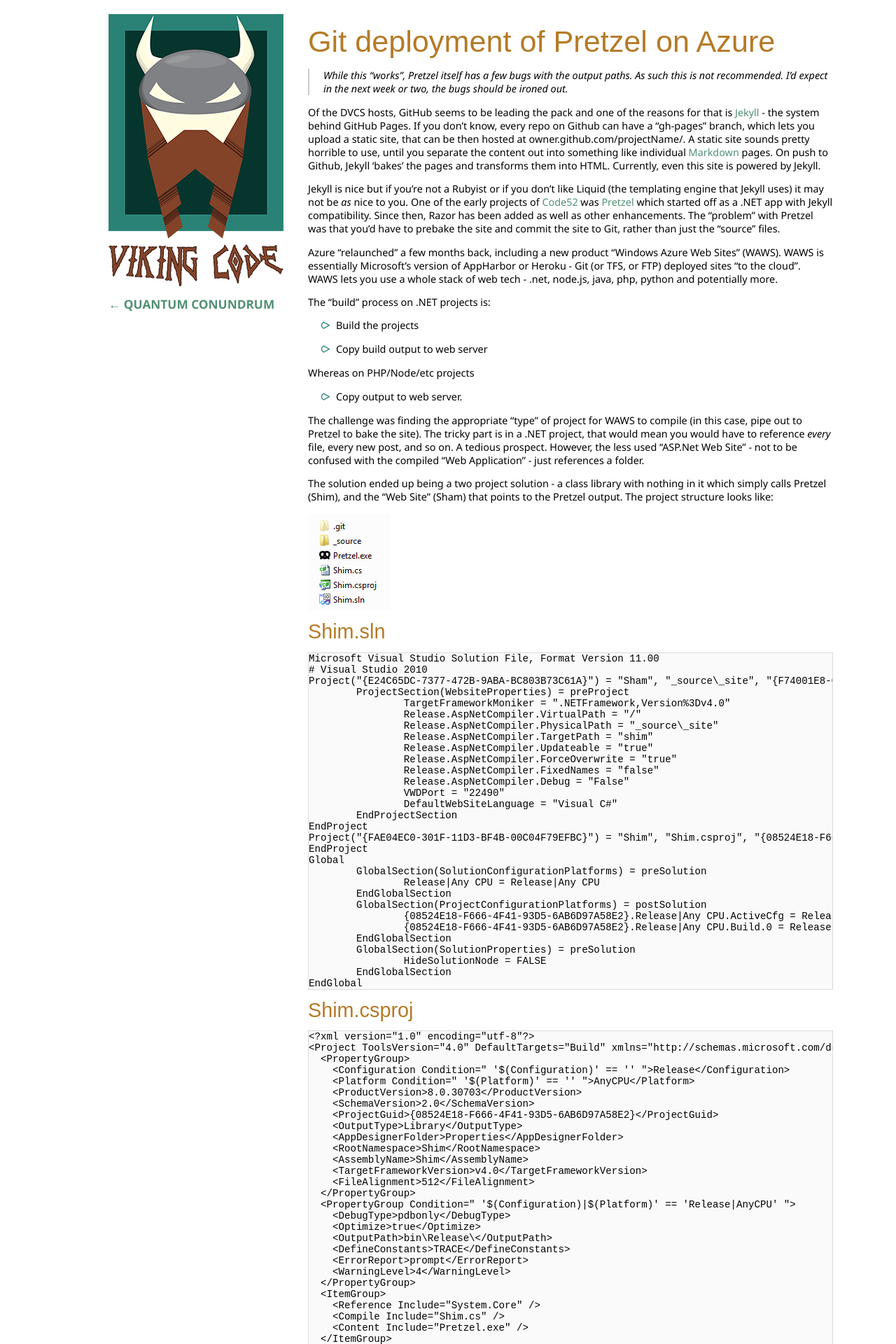
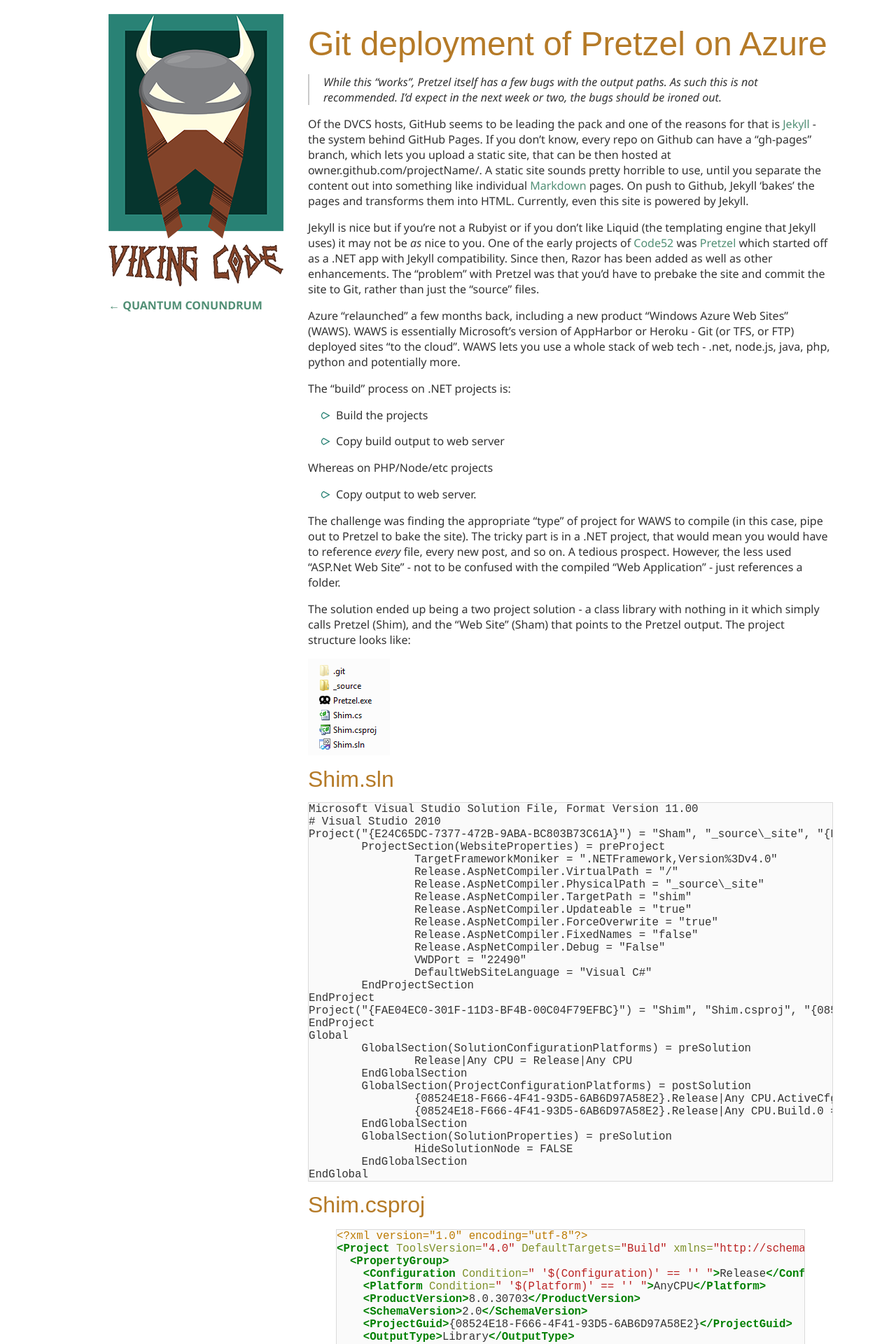
Before and after one commit to vikingcode/vikingcode.github.io, a Jekyll site: the page built from _posts/2012-08-05-pretzel-on-azure.md, in a window 1280 px wide. Shown: the top 1920 px of the page at 70% size. Built offline with Jekyll 4.4.1, drawn with Linux system fonts in a browser that asks for light colours; Markdown is read by kramdown in place of the engine named in the settings; some of the changed text lies outside the part shown.

Commit message:
attempting highlighting

```diff
--- a/_posts/2012-08-05-pretzel-on-azure.md
+++ b/_posts/2012-08-05-pretzel-on-azure.md
@@ -60,45 +60,51 @@
 	EndGlobal
 
 ###Shim.csproj
-	<?xml version="1.0" encoding="utf-8"?>
-	<Project ToolsVersion="4.0" DefaultTargets="Build" xmlns="http://schemas.microsoft.com/developer/msbuild/2003">
-	  <PropertyGroup>
-	    <Configuration Condition=" '$(Configuration)' == '' ">Release</Configuration>
-	    <Platform Condition=" '$(Platform)' == '' ">AnyCPU</Platform>
-	    <ProductVersion>8.0.30703</ProductVersion>
-	    <SchemaVersion>2.0</SchemaVersion>
-	    <ProjectGuid>{08524E18-F666-4F41-93D5-6AB6D97A58E2}</ProjectGuid>
-	    <OutputType>Library</OutputType>
-	    <AppDesignerFolder>Properties</AppDesignerFolder>
-	    <RootNamespace>Shim</RootNamespace>
-	    <AssemblyName>Shim</AssemblyName>
-	    <TargetFrameworkVersion>v4.0</TargetFrameworkVersion>
-	    <FileAlignment>512</FileAlignment>
-	  </PropertyGroup>
-	  <PropertyGroup Condition=" '$(Configuration)|$(Platform)' == 'Release|AnyCPU' ">
-	    <DebugType>pdbonly</DebugType>
-	    <Optimize>true</Optimize>
-	    <OutputPath>bin\Release\</OutputPath>
-	    <DefineConstants>TRACE</DefineConstants>
-	    <ErrorReport>prompt</ErrorReport>
-	    <WarningLevel>4</WarningLevel>
-	  </PropertyGroup>
-	  <ItemGroup>
-	    <Reference Include="System.Core" />
-	    <Compile Include="Shim.cs" />
-	    <Content Include="Pretzel.exe" />
-	  </ItemGroup>
-	  <Import Project="$(MSBuildToolsPath)\Microsoft.CSharp.targets" />
-	  <Target Name="AfterBuild">
-	    <Exec Command="pretzel.exe bake -t Razor -d _source" />
-	  </Target>
-	</Project>
+
+{% highlight Xml %}
+<?xml version="1.0" encoding="utf-8"?>
+<Project ToolsVersion="4.0" DefaultTargets="Build" xmlns="http://schemas.microsoft.com/developer/msbuild/2003">
+  <PropertyGroup>
+    <Configuration Condition=" '$(Configuration)' == '' ">Release</Configuration>
+    <Platform Condition=" '$(Platform)' == '' ">AnyCPU</Platform>
+    <ProductVersion>8.0.30703</ProductVersion>
+    <SchemaVersion>2.0</SchemaVersion>
+    <ProjectGuid>{08524E18-F666-4F41-93D5-6AB6D97A58E2}</ProjectGuid>
+    <OutputType>Library</OutputType>
+    <AppDesignerFolder>Properties</AppDesignerFolder>
+    <RootNamespace>Shim</RootNamespace>
+    <AssemblyName>Shim</AssemblyName>
+    <TargetFrameworkVersion>v4.0</TargetFrameworkVersion>
+    <FileAlignment>512</FileAlignment>
+  </PropertyGroup>
+  <PropertyGroup Condition=" '$(Configuration)|$(Platform)' == 'Release|AnyCPU' ">
+    <DebugType>pdbonly</DebugType>
+    <Optimize>true</Optimize>
+    <OutputPath>bin\Release\</OutputPath>
+    <DefineConstants>TRACE</DefineConstants>
+    <ErrorReport>prompt</ErrorReport>
+    <WarningLevel>4</WarningLevel>
+  </PropertyGroup>
+  <ItemGroup>
+    <Reference Include="System.Core" />
+    <Compile Include="Shim.cs" />
+    <Content Include="Pretzel.exe" />
+  </ItemGroup>
+  <Import Project="$(MSBuildToolsPath)\Microsoft.CSharp.targets" />
+  <Target Name="AfterBuild">
+    <Exec Command="pretzel.exe bake -t Razor -d _source" />
+  </Target>
+</Project>
+{% endhighlight %}
 
 ###Shim.cs
-	namespace Shim
-	{
-		//Without a CS file in a CSProj, MSBuild will fail throwing CS2008
-	    class Shim
-	    {
-	    }
-	}
+
+{% highlight csharp %}
+namespace Shim
+{
+	//Without a CS file in a CSProj, MSBuild will fail throwing CS2008
+    class Shim
+    {
+    }
+}
+{% endhighlight %}
--- a/css/page.css
+++ b/css/page.css
@@ -1,5 +1,6 @@
 body {
-	margin:0px; padding:0px; font-family: Segoe UI, Helvetica, sans-serif; font-size:0.9em;
+	margin:0px; padding:0px; font-family: Segoe UI, Helvetica, sans-serif; font-size:1em;
+	color: #333;
 	background: white;
 }
 section {
@@ -10,7 +11,7 @@
 }
 nav { width: 250px; float:left; }
 nav ul { list-style:none; padding:0px; }
-nav ul li { margin-bottom:35px; font-weight:bolder; font-size:1.2em; text-align:justify;}
+nav ul li { margin-bottom:35px; font-weight:bolder; font-size:1em; }
 a, a:visited { text-decoration: none; color: #518F75;}
 a:hover { text-decoration:underline; color: #27B551;}
 #container
@@ -53,3 +54,64 @@
 header a { border:0;}
 pre, code { overflow: auto; font-size:1.1em; background : #fafafa; border: 1px solid #dadada; }
 pre > code { background : none; border: none; }
+.hll { background-color: #ffffcc }
+.c { color: #408080; font-style: italic } /* Comment */
+.err { border: 1px solid #FF0000 } /* Error */
+.k { color: #008000; font-weight: bold } /* Keyword */
+.o { color: #666666 } /* Operator */
+.cm { color: #408080; font-style: italic } /* Comment.Multiline */
+.cp { color: #BC7A00 } /* Comment.Preproc */
+.c1 { color: #408080; font-style: italic } /* Comment.Single */
+.cs { color: #408080; font-style: italic } /* Comment.Special */
+.gd { color: #A00000 } /* Generic.Deleted */
+.ge { font-style: italic } /* Generic.Emph */
+.gr { color: #FF0000 } /* Generic.Error */
+.gh { color: #000080; font-weight: bold } /* Generic.Heading */
+.gi { color: #00A000 } /* Generic.Inserted */
+.go { color: #808080 } /* Generic.Output */
+.gp { color: #000080; font-weight: bold } /* Generic.Prompt */
+.gs { font-weight: bold } /* Generic.Strong */
+.gu { color: #800080; font-weight: bold } /* Generic.Subheading */
+.gt { color: #0040D0 } /* Generic.Traceback */
+.kc { color: #008000; font-weight: bold } /* Keyword.Constant */
+.kd { color: #008000; font-weight: bold } /* Keyword.Declaration */
+.kn { color: #008000; font-weight: bold } /* Keyword.Namespace */
+.kp { color: #008000 } /* Keyword.Pseudo */
+.kr { color: #008000; font-weight: bold } /* Keyword.Reserved */
+.kt { color: #B00040 } /* Keyword.Type */
+.m { color: #666666 } /* Literal.Number */
+.s { color: #BA2121 } /* Literal.String */
+.na { color: #7D9029 } /* Name.Attribute */
+.nb { color: #008000 } /* Name.Builtin */
+.nc { color: #0000FF; font-weight: bold } /* Name.Class */
+.no { color: #880000 } /* Name.Constant */
+.nd { color: #AA22FF } /* Name.Decorator */
+.ni { color: #999999; font-weight: bold } /* Name.Entity */
+.ne { color: #D2413A; font-weight: bold } /* Name.Exception */
+.nf { color: #0000FF } /* Name.Function */
+.nl { color: #A0A000 } /* Name.Label */
+.nn { color: #0000FF; font-weight: bold } /* Name.Namespace */
+.nt { color: #008000; font-weight: bold } /* Name.Tag */
+.nv { color: #19177C } /* Name.Variable */
+.ow { color: #AA22FF; font-weight: bold } /* Operator.Word */
+.w { color: #bbbbbb } /* Text.Whitespace */
+.mf { color: #666666 } /* Literal.Number.Float */
+.mh { color: #666666 } /* Literal.Number.Hex */
+.mi { color: #666666 } /* Literal.Number.Integer */
+.mo { color: #666666 } /* Literal.Number.Oct */
+.sb { color: #BA2121 } /* Literal.String.Backtick */
+.sc { color: #BA2121 } /* Literal.String.Char */
+.sd { color: #BA2121; font-style: italic } /* Literal.String.Doc */
+.s2 { color: #BA2121 } /* Literal.String.Double */
+.se { color: #BB6622; font-weight: bold } /* Literal.String.Escape */
+.sh { color: #BA2121 } /* Literal.String.Heredoc */
+.si { color: #BB6688; font-weight: bold } /* Literal.String.Interpol */
+.sx { color: #008000 } /* Literal.String.Other */
+.sr { color: #BB6688 } /* Literal.String.Regex */
+.s1 { color: #BA2121 } /* Literal.String.Single */
+.ss { color: #19177C } /* Literal.String.Symbol */
+.bp { color: #008000 } /* Name.Builtin.Pseudo */
+.vc { color: #19177C } /* Name.Variable.Class */
+.vg { color: #19177C } /* Name.Variable.Global */
+.vi { color: #19177C } /* Name.Variable.Instance */
+.il { color: #666666 } /* Literal.Number.Integer.Long */
```
